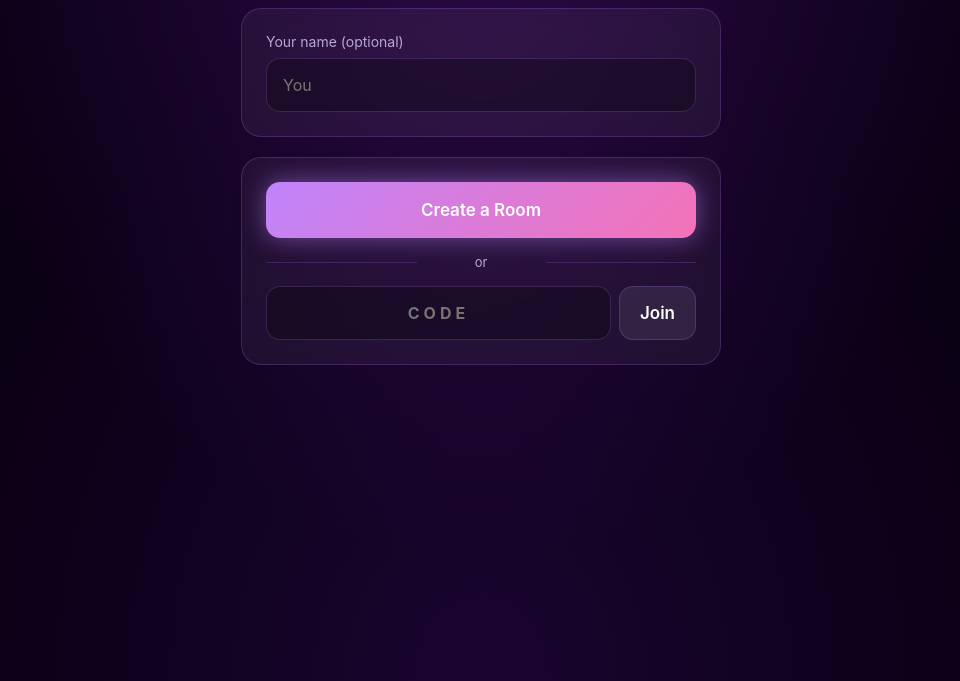
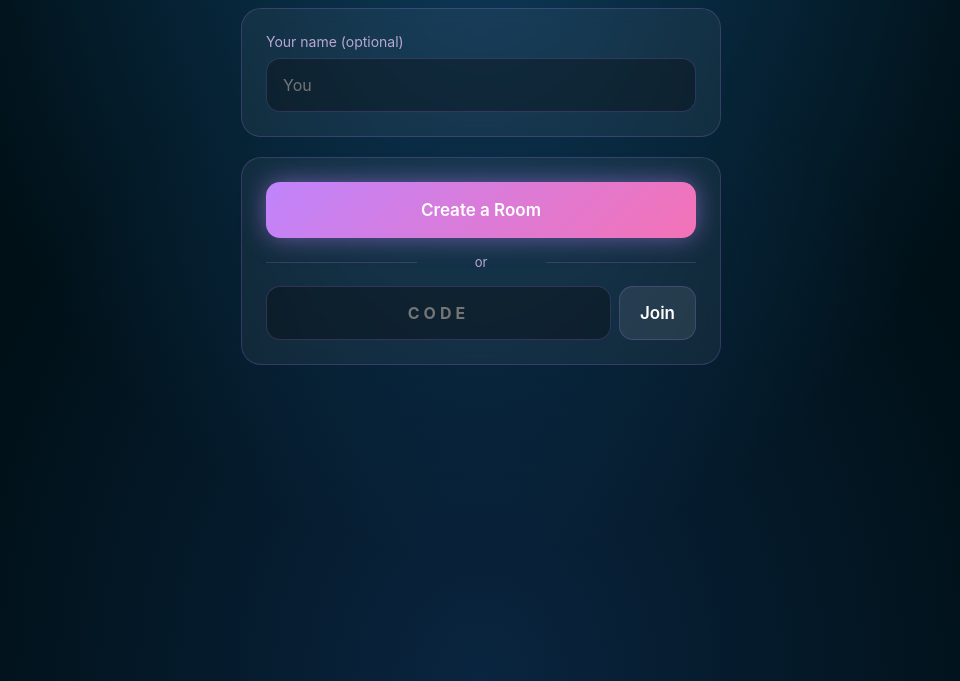
Before and after one commit to directreachprinting-sketch/reveal-game, a website: page public/index.html in a window 1280 px wide. Shown: the part 119-800 px from the top of the page, without its empty margins (159-1119 px from the left). Drawn offline with nearby package versions, Linux system fonts and the light colour scheme; no server answers.

Commit message:
background color change (purple to navy/teal) as deploy proof

```diff
--- a/public/index.html
+++ b/public/index.html
@@ -7,9 +7,9 @@
 <title>Reveal</title>
 <style>
   :root {
-    --bg-1: #0a0014;
-    --bg-2: #1a0530;
-    --bg-3: #2d0a4a;
+    --bg-1: #001017;
+    --bg-2: #0a2540;
+    --bg-3: #0e3b5c;
     --accent: #c084fc;
     --accent-glow: rgba(192, 132, 252, 0.5);
     --accent-2: #f472b6;
```
